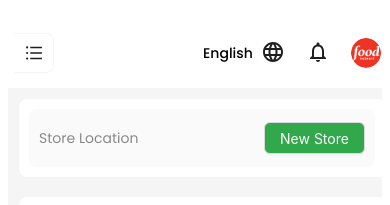
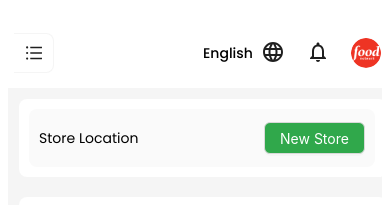
Before and after one commit to jahapriya/figmaassessment, a React (Create React App) app: page / in a window 390 px wide. Shown: the top 205 px of the page. Built offline with nearby package versions, Linux system fonts and the light colour scheme.

Commit message:
color change

```diff
--- a/src/App.css
+++ b/src/App.css
@@ -34,7 +34,7 @@ html {
     margin-top: 120px !important;
   }
   .ant-upload.ant-upload-select {
-    margin: -8px 0px 0px 82px !important;
+    margin: -8px 0px 0px 86px !important;
   }
 }
 .icongap {
@@ -91,7 +91,7 @@ html {
 }
 .fontfamily,
 .ant-breadcrumb-link {
-  color: black;
+  color: black !important;
   font-family: "Poppins", sans-serif;
 }
 .pageHeader {
@@ -199,7 +199,13 @@ html {
   #root {
     overflow-x: hidden;
   }
-
+  :where(.css-dev-only-do-not-override-1drr2mu) a {
+    color: black !important;
+  }
+  .ant-breadcrumb-link {
+    color: black !important;
+    font-family: "Poppins", sans-serif;
+  }
   /* .siderroll
     > .ant-layout-sider-zero-width-trigger.ant-layout-sider-zero-width-trigger-left {
     margin-left: 90px;
```
